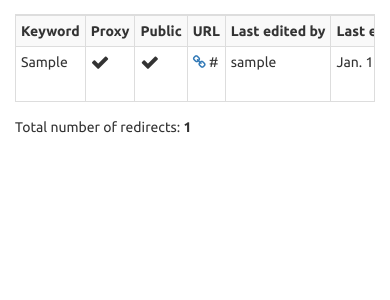
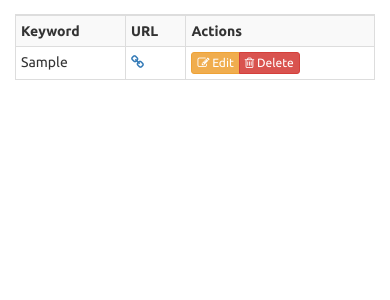
Before and after one commit to dhedegaard/urls, a Django app: page / in a window 390 px wide. Shown: the part 51-351 px from the top of the page. Run offline with Django 3.2, Linux system fonts and the light colour scheme; a user stored in the database is signed in; tables that the repository leaves empty hold one stand-in row (values such as "Sample post"); some libraries are stand-ins or nearby versions.

Commit message:
more responsive gui, upgraded css versions, upgrade versions in requirements.

```diff
--- a/app/static/style.css
+++ b/app/static/style.css
@@ -2,3 +2,7 @@ body {
     padding-top: 65px;
     font-family: 'Ubuntu', sans-serif;
 }
+
+.nowrap {
+	white-space: nowrap;
+}
--- a/app/templates/base.html
+++ b/app/templates/base.html
@@ -6,8 +6,8 @@
     <meta http-equiv="Content-Type" content="text/html; charset=utf-8"/>
     <meta name="viewport" content="width=device-width, initial-scale=1.0"/>
     <link rel="shortcut icon" href="{% static 'favicon.ico' %}" />
-    <link rel="stylesheet" href="//netdna.bootstrapcdn.com/bootstrap/3.0.3/css/bootstrap.min.css">
-    <link href="//netdna.bootstrapcdn.com/font-awesome/4.0.3/css/font-awesome.css" rel="stylesheet">
+    <link rel="stylesheet" href="//netdna.bootstrapcdn.com/bootstrap/3.2.0/css/bootstrap.min.css">
+    <link href="//netdna.bootstrapcdn.com/font-awesome/4.1.0/css/font-awesome.css" rel="stylesheet">
     <link href='//fonts.googleapis.com/css?family=Ubuntu:400,700' rel='stylesheet' type='text/css'>
     <link href="{% static 'style.css' %}" rel="stylesheet" type="text/css"/>
     <title>Redirects{% if title %} - {{ title }}{% endif %}</title>
--- a/app/templates/list.html
+++ b/app/templates/list.html
@@ -26,43 +26,50 @@
     <table class="table table-condensed table-hover table-striped table-bordered">
         <tr>
             <th>Keyword</th>
-            <th>Proxy</th>
-            {% if user.is_authenticated %}<th>Public</th>{% endif %}
+            <th class="hidden-xs hidden-sm">Proxy</th>
+            {% if user.is_authenticated %}
+            <th class="hidden-xs hidden-sm">Public</th>
+            {% endif %}
             <th>URL</th>
             {% if user.is_authenticated %}
-            <th>Last edited by</th>
-            <th>Last edited</th>
+            <th class="nowrap hidden-xs hidden-sm">Edited by</th>
+            <th class="nowrap hidden-xs hidden-sm">Edited when</th>
             <th>Actions</th>
             {% endif %}
         </tr>
         {% for url in urls %}
         <tr>
-            <td>
-                {{ url.keyword }}
-
-            </td>
-            <td><i class="fa fa-lg {% if url.proxy %}fa-check{% else %}fa-times{% endif %}"></i></td>
-            {% if user.is_authenticated %}
-            <td><i class="fa fa-lg {% if url.public %}fa-check{% else %}fa-times{% endif %}"></i></td>
-            {% endif %}
-            <td>
-                <a href="{% url 'redirector' keyword=url.keyword %}" target="_blank"><i class="fa fa-link"></i></a>
-
-                {{ url.url }}
+            <td class="nowrap">{{ url.keyword }}</td>
+            <td class="hidden-xs hidden-sm">
+                <i class="fa fa-lg {% if url.proxy %}fa-check{% else %}fa-times{% endif %}"></i>
             </td>
             {% if user.is_authenticated %}
-            <td>{{ url.user.username }}</td>
-            <td>{{ url.created }}</td>
-            <td>
+            <td class="hidden-xs hidden-sm">
+                <i class="fa fa-lg {% if url.public %}fa-check{% else %}fa-times{% endif %}"></i>
+            </td>
+            {% endif %}
+            <td class="nowrap">
+                <a href="{% url 'redirector' keyword=url.keyword %}"
+                   target="_blank">
+                   <i class="fa fa-link"></i>
+                </a>
+                <span class="hidden-xs hidden-sm" title="{{ url.url }}">{{ url.url|truncatechars:50 }}</span>
+            </td>
+            {% if user.is_authenticated %}
+            <td class="nowrap hidden-xs hidden-sm">{{ url.user.username }}</td>
+            <td class="nowrap hidden-xs hidden-sm">{{ url.created }}</td>
+            <td class="nowrap">
                 <div class="btn-group btn-group-xs">
                     <a href="{% url 'edit' url.keyword %}"
                        class="btn btn-xs btn-warning">
-                <i class="fa fa-edit"></i>Edit
+                        <i class="fa fa-edit"></i>
+                        Edit
                     </a>
                     <a href="{% url 'delete' url.keyword %}"
                        class="btn btn-xs- btn-danger"
                        onclick="return confirm('Are you sure you want to delete {{ url.keyword }} ?')">
-            <i class="fa fa-trash-o"></i> Delete
+                        <i class="fa fa-trash-o"></i>
+                        Delete
                     </a>
                 </div>
             </td>
@@ -71,7 +78,5 @@
         {% endfor %}
     </table>
 </div>
-
-<p>Total number of redirects: <b>{{ urls|length }}</b></p>
 {% endif %}
 {% endblock %}
--- a/requirements.txt
+++ b/requirements.txt
@@ -1,4 +1,4 @@
-Django==1.6.3
-requests==2.2.1
+Django==1.6.5
+requests==2.3.0
 wsgiref==0.1.2
-psycopg2==2.5.1
+psycopg2==2.5.3
```
Lines whose indentation alone changed are shown as unchanged.
